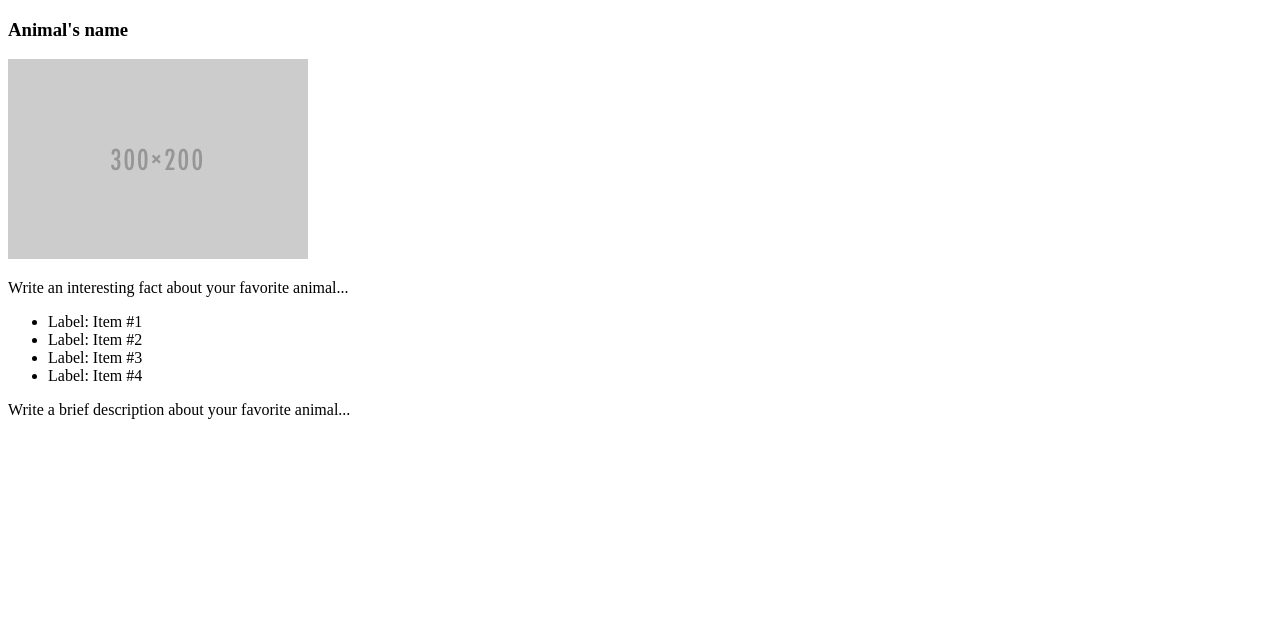
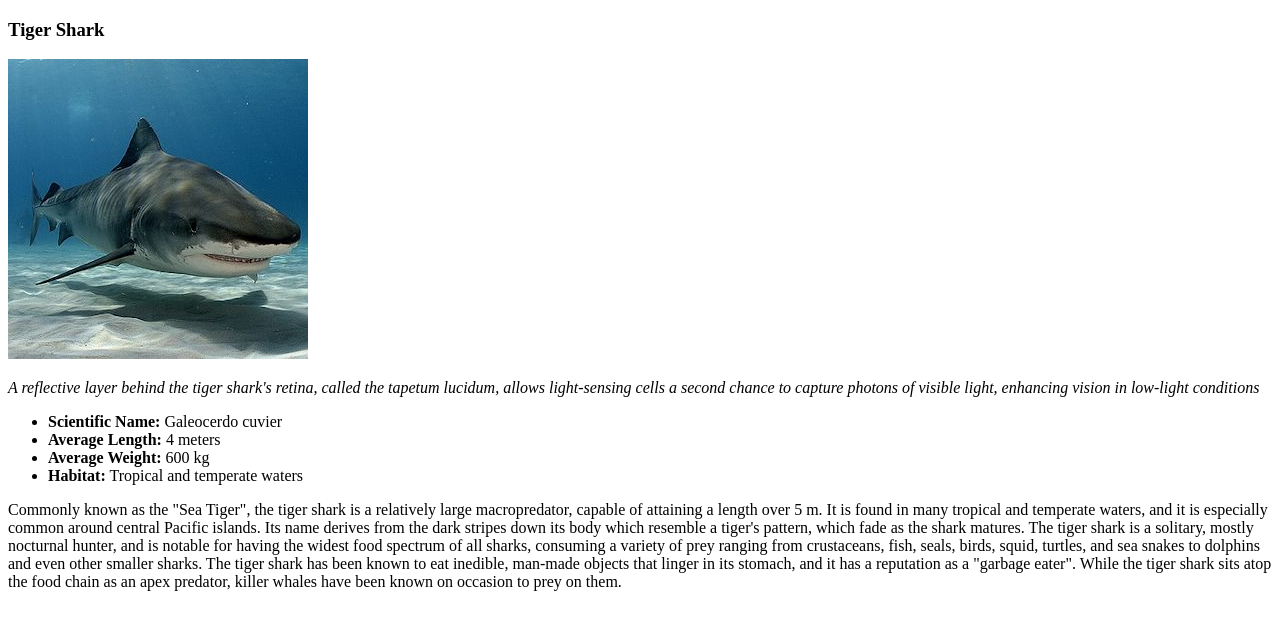
Before and after one commit to digaodev/Udacity-Frontend, a plain HTML site: page animal-trading-cards/card.html in a window 1280 px wide. Drawn offline with Linux system fonts and the light colour scheme.

Commit message:
feat: Update the html and add shark image

```diff
--- a/animal-trading-cards/card.html
+++ b/animal-trading-cards/card.html
@@ -5,23 +5,23 @@
 	<title>Animal Trading Cards</title>
 </head>
 <body>
-	<div>
+	<div class="card">
 		<!-- your favorite animal's name goes here -->
-		<h3>Animal's name</h3>
+		<h3>Tiger Shark</h3>
 		<!-- your favorite animal's image goes here -->
-		<img src="placeholder.png" alt="name-of-your-animal">
-		<div>
+		<img src="tiger-shark.jpg" alt="Tiger Shark photo">
+		<div class="card-content">
 			<!-- your favorite animal's interesting fact goes here -->
-			<p>Write an interesting fact about your favorite animal...</p>
+			<p><em>A reflective layer behind the tiger shark's retina, called the tapetum lucidum, allows light-sensing cells a second chance to capture photons of visible light, enhancing vision in low-light conditions</em></p>
 			<ul>
 				<!-- your favorite animal's list items go here -->
-				<li><span>Label</span>: Item #1</li>
-				<li><span>Label</span>: Item #2</li>
-				<li><span>Label</span>: Item #3</li>
-				<li><span>Label</span>: Item #4</li>
+				<li><strong><span>Scientific Name</span>:</strong> Galeocerdo cuvier</li>
+				<li><strong><span>Average Length</span>:</strong> 4 meters</li>
+				<li><strong><span>Average Weight</span>:</strong> 600 kg</li>
+				<li><strong><span>Habitat</span>:</strong> Tropical and temperate waters</li>
 			</ul>
 			<!-- your favorite animal's description goes here -->
-			<p>Write a brief description about your favorite animal...</p>
+			<p>Commonly known as the "Sea Tiger", the tiger shark is a relatively large macropredator, capable of attaining a length over 5 m. It is found in many tropical and temperate waters, and it is especially common around central Pacific islands. Its name derives from the dark stripes down its body which resemble a tiger's pattern, which fade as the shark matures. The tiger shark is a solitary, mostly nocturnal hunter, and is notable for having the widest food spectrum of all sharks, consuming a variety of prey ranging from crustaceans, fish, seals, birds, squid, turtles, and sea snakes to dolphins and even other smaller sharks. The tiger shark has been known to eat inedible, man-made objects that linger in its stomach, and it has a reputation as a "garbage eater". While the tiger shark sits atop the food chain as an apex predator, killer whales have been known on occasion to prey on them.</p>
 		</div>
 	</div>
 </body>
```
Also changed, not shown: animal-trading-cards/styles.css (line endings or trailing spaces), animal-trading-cards/tiger-shark.jpg (added).
